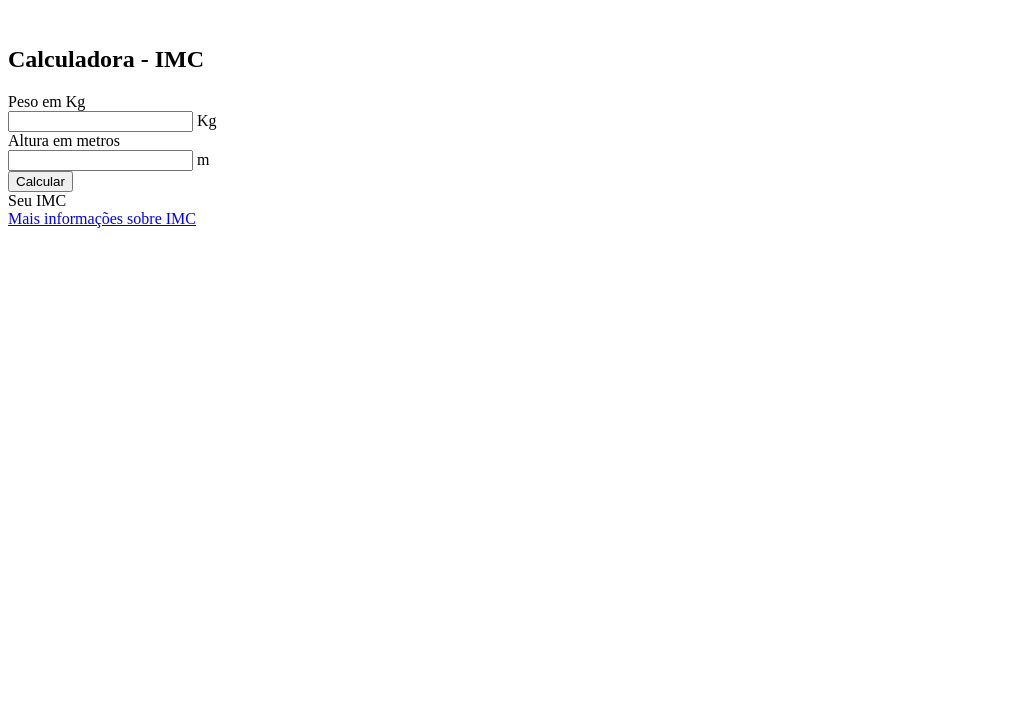
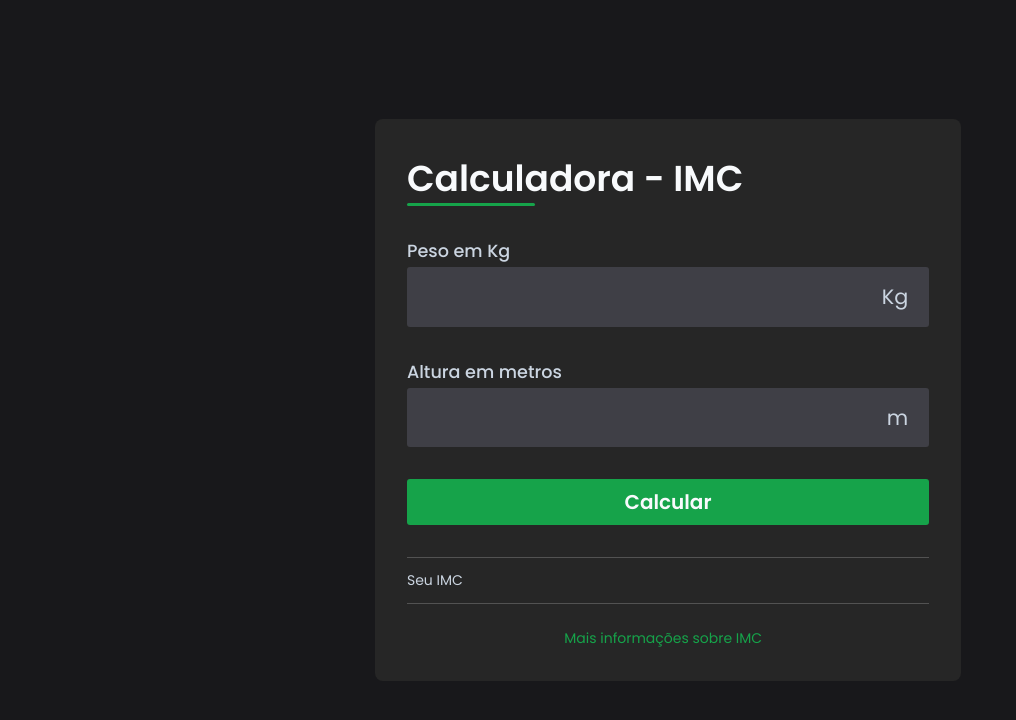
Before and after one commit to Nery27/CalculadoraIMC, a plain HTML site: page index.html in a window 1280 px wide. Shown: the whole page, without its empty margins (0-1016 px from the left). Drawn offline with Linux system fonts and the light colour scheme.

Commit message:
Commit
commit css

```diff
--- /dev/null
+++ b/css/style.css
@@ -0,0 +1,193 @@
+@import url('https://fonts.googleapis.com/css2?family=Poppins:wght@100;200;300;400;500;600&display=swap');
+
+* {
+    font-family: 'Poppins', sans-serif;
+    margin: 0;
+    padding: 0;
+    box-sizing: border-box;
+}
+
+body {
+    display: flex;
+    align-items: center;
+    justify-content: center;
+    width: 100%;
+    height: 100vh;
+    background-color: #18181b;
+}
+
+#container {
+    display: flex;
+    align-items: center;
+    gap: 3.5rem;
+}
+
+#img img {
+    width: 31rem;
+}
+
+#calculator {
+    display: flex;
+    flex-direction: column;
+    gap: 2rem;
+    padding: 2rem;
+    color: #f8fafc;
+    background-color: #262626;
+    border-radius: 8px;
+}
+
+#form {
+    display: flex;
+    flex-direction: column;
+    gap: 2rem;
+}
+
+#title {
+    font-size: 2.25rem;
+    position: relative;
+}
+
+#title::after {
+    position: absolute;
+    content: '';
+    width: 8rem;
+    height: 3px;
+    border-radius: 3px;
+    background-color: #16a34a;
+    bottom: 0;
+    left: 0;
+}
+
+.input-box label {
+    font-weight: 500;
+    font-size: 1.1rem;
+    color: #cbd5e1;
+}
+
+.input-field {
+    display: flex;
+    align-items: center;
+    justify-content: space-between;
+    background-color: #3f3f46;
+    padding: 0.3rem;
+    border-radius: 3px;
+    margin-top: 3px;
+}
+
+.input-field span,
+.input-field i  {
+    color: #cbd5e1;
+    font-size: 1.3rem;
+    padding: 0.6rem 1rem;
+}
+
+.input-field input {
+    background-color: transparent;
+    border: none;
+    width: 100%;
+    font-size: 1.3rem;
+    color: #f8fafc;
+    padding: 0 0.5rem;
+}
+
+.input-field input::-webkit-outer-spin-button,
+.input-field input::-webkit-inner-spin-button {
+  appearance: none;
+}
+
+.input-field input:focus {
+    outline: none;
+}
+
+#calculate {
+    border: none;
+    font-size: 1.25rem;
+    font-weight: bold;
+    color: #f8fafc;
+    background-color: #16a34a;
+    padding: 0.5rem 0;
+    border-radius: 3px;
+    cursor: pointer;
+    width: 100%;
+}
+
+#result {
+    display: flex;
+    gap: 2rem;
+    align-items: center;
+    border-top: 1px solid #ffffff34;
+    padding: 0.75rem 0;
+}
+
+#bmi {
+    display: flex;
+    align-items: center;
+    flex-direction: column;
+    font-size: 2.25rem;
+}
+
+#bmi span:last-child {
+    font-size: 0.875rem;
+    color:#cbd5e1;
+}
+
+.normal {
+    color: #16a34a;
+}
+
+.attention {
+    color: #dc2626;
+}
+
+#description{
+   width: 15.5rem;
+}
+
+#more_info {
+    text-align: center;
+    border-top: 1px solid #ffffff34;
+    padding-top: 1.5rem;
+}
+
+#more_info a {
+    display: flex;
+    justify-content: center;
+    align-items: center;
+    gap: 0.6rem;
+    color: #16a34a;
+    font-size: 0.875rem;
+    text-decoration: none;
+    transition: color 0.5s;
+}
+
+#more_info a:hover {
+    color: #cbd5e1;
+}
+
+.hidden {
+    display: none;
+}
+
+@media screen and (max-width: 1024px) {
+    #img {
+        display: none;
+    }
+}
+
+@media screen and (max-width: 500px) {
+    #img {
+        display: none;
+    }
+
+    #container {
+        width: 100%;
+        height: 100%;
+    }
+
+    #calculator {
+        width: 100%;
+        height: 100%;
+        border-radius: 0;
+        justify-content: center;
+    }
+}
--- a/index.html
+++ b/index.html
@@ -4,7 +4,12 @@
     <meta charset="UTF-8">
     <meta http-equiv="X-UA-Compatible" content="IE=edge">
     <meta name="viewport" content="width=device-width, initial-scale=1.0">
-    <title>Calculadora IMC</title>
+
+    <link rel="stylesheet" href="css/style.css">
+
+    <link rel="stylesheet" href="https://cdnjs.cloudflare.com/ajax/libs/font-awesome/6.2.1/css/all.min.css" integrity="sha512-MV7K8+y+gLIBoVD59lQIYicR65iaqukzvf/nwasF0nqhPay5w/9lJmVM2hMDcnK1OnMGCdVK+iQrJ7lzPJQd1w==" crossorigin="anonymous" referrerpolicy="no-referrer" />
+
+    <title>Calculadora de IMC</title>
 </head>
 <body>
     <main id="container">
```
